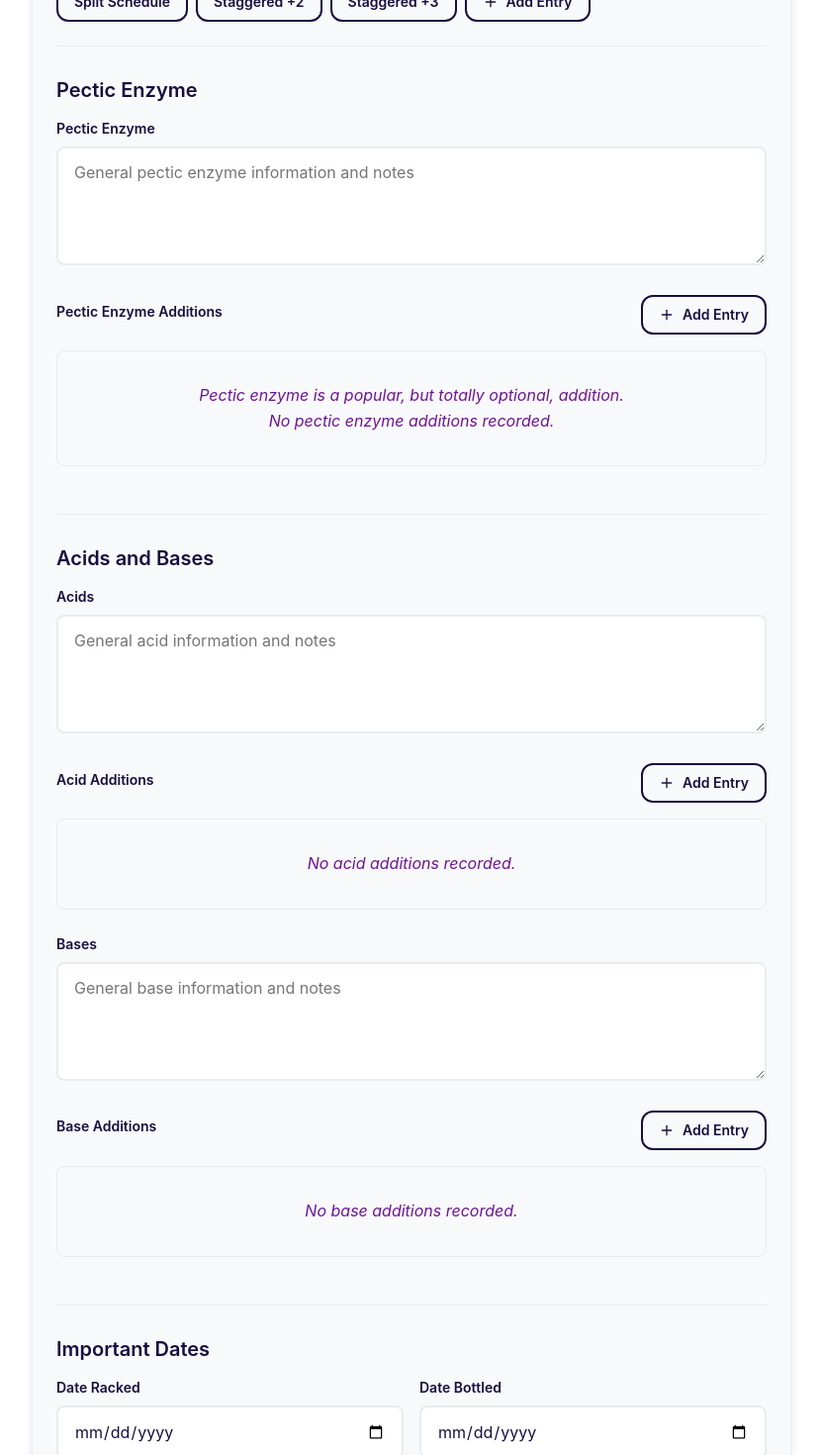
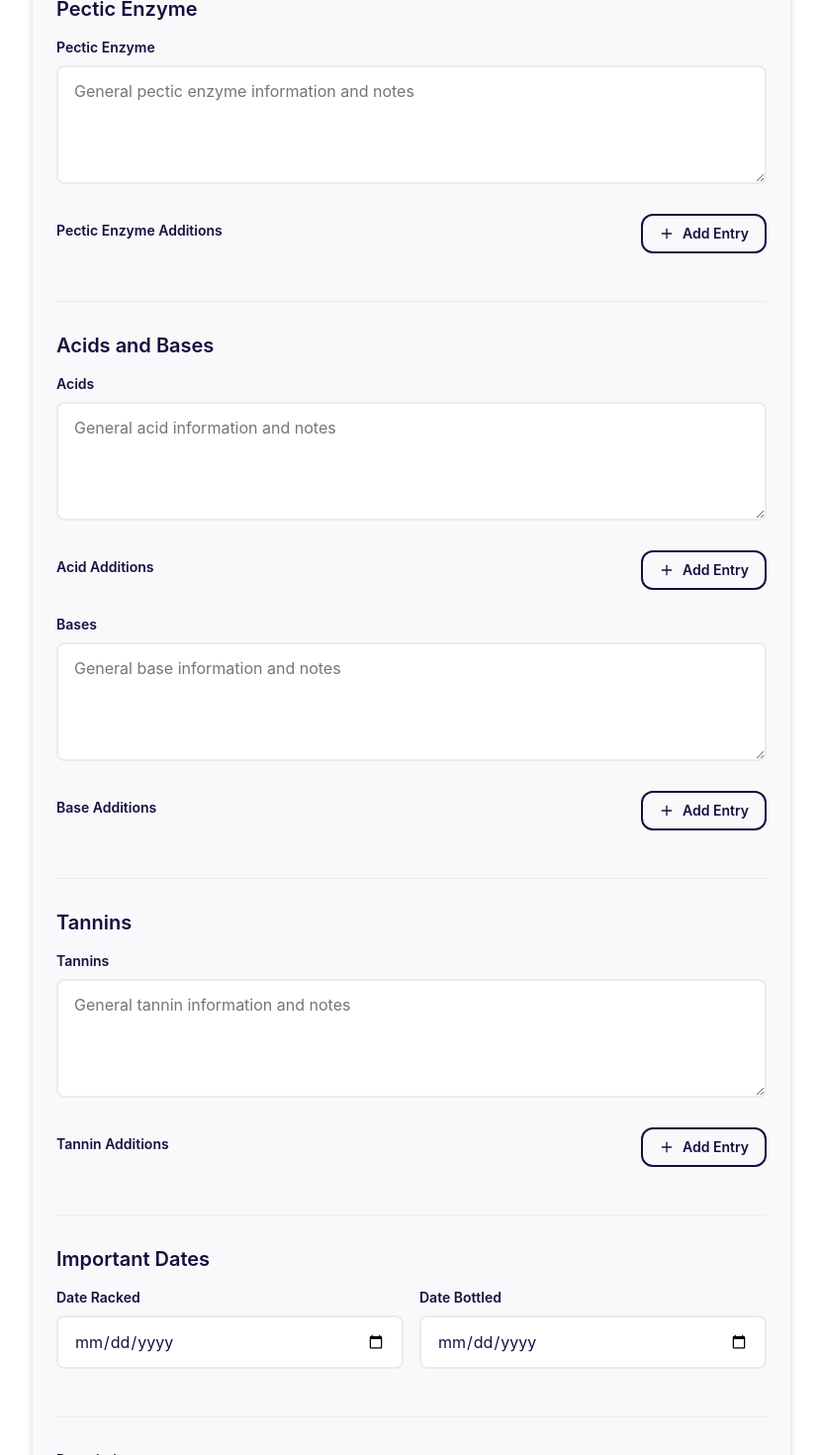
Before and after one commit to serengetijade/Brewniverse, a React (Vite) app in the folder brewniverse/: page /brewlogs/new in a window 1280 px wide. Shown: the part 2493-3963 px from the top of the page at 99% size, without its empty margins (224-1055 px from the left). Built offline with nearby package versions, Linux system fonts and the light colour scheme.

Commit message:
Add Tannins record.

```diff
--- a/brewniverse/src/components/BrewLogs/BrewLogForm.jsx
+++ b/brewniverse/src/components/BrewLogs/BrewLogForm.jsx
@@ -31,6 +31,7 @@ function BrewLogForm() {
     nutrients: '',
     pecticEnzyme: '',
     recipeId: '',
+    tannins: '',
     type: 'Mead',
     yeast: '',
   });
@@ -824,6 +825,37 @@ function BrewLogForm() {
     removeEvent(eventId);
   };
 
+  // Tannins functions
+  const addTanninsEntry = () => {
+    const newEntry = createEvent(
+      'Tannins',
+      'Tannins Added',
+      '',
+      new Date().toISOString().split('T')[0],
+      false,
+      false
+    );
+    addEvent(newEntry);
+  };
+
+  const getTanninsEntries = () => {
+    return getEventsByType('Tannins');
+  };
+
+  const updateTanninsEntry = (eventId, field, value) => {
+    const updates = {};
+    if (field === 'description') {
+      updates.description = value;
+    } else if (field === 'date') {
+      updates.date = value;
+    }
+    updateEvent(eventId, updates);
+  };
+
+  const removeTanninsEntry = (eventId) => {
+    removeEvent(eventId);
+  };
+
   return (
     <div className="brewlog-form">
       <div className="form-header">
@@ -1218,9 +1250,7 @@ function BrewLogForm() {
               </Button>
             </div>
 
-            {getAdditionalGravityReadings().length === 0 ? (
-              <p className="empty-message">No additional gravity readings recorded.</p>
-            ) : (
+            {getAdditionalGravityReadings().length > 0 && (
               <div className="compact-list">
                 {getAdditionalGravityReadings().map((reading) => (
                   <div key={reading.id} className="compact-item">
@@ -1277,7 +1307,7 @@ function BrewLogForm() {
             </div>
 
             {getYeastEntries().length === 0 ? (
-              <p className="empty-message">No yeast additions recorded.</p>
+              <p className="empty-message">Wild or cultured, record your yeast here. <br/>No yeast additions recorded.</p>
             ) : (
               <div className="compact-list">
                 {getYeastEntries().map((entry) => (
@@ -1452,9 +1482,7 @@ function BrewLogForm() {
               </Button>
             </div>
 
-            {getPecticEnzymeEntries().length === 0 ? (
-              <p className="empty-message">Pectic enzyme is a popular, but totally optional, addition.<br/>No pectic enzyme additions recorded.</p>
-            ) : (
+            {getPecticEnzymeEntries().length > 0 && (
               <div className="compact-list">
                 {getPecticEnzymeEntries().map((entry) => (
                   <div key={entry.id} className="compact-item">
@@ -1526,9 +1554,7 @@ function BrewLogForm() {
               </Button>
             </div>
 
-            {getAcidsEntries().length === 0 ? (
-              <p className="empty-message">No acid additions recorded.</p>
-            ) : (
+            {getAcidsEntries().length > 0 && (
               <div className="compact-list">
                 {getAcidsEntries().map((entry) => (
                   <div key={entry.id} className="compact-item">
@@ -1595,9 +1621,7 @@ function BrewLogForm() {
               </Button>
             </div>
 
-            {getBasesEntries().length === 0 ? (
-              <p className="empty-message">No base additions recorded.</p>
-            ) : (
+            {getBasesEntries().length > 0 && (
               <div className="compact-list">
                 {getBasesEntries().map((entry) => (
                   <div key={entry.id} className="compact-item">
@@ -1635,6 +1659,78 @@ function BrewLogForm() {
           </div>
         </div>
 
+        {/* Tannins */}
+        <div className="form-section">
+          <h3>Tannins</h3>
+
+          <div className="form-group">
+            <label htmlFor="tannins" className="form-label">
+              Tannins
+            </label>
+            <textarea
+              id="tannins"
+              name="tannins"
+              className="form-textarea"
+              value={formData.tannins}
+              onChange={handleChange}
+              placeholder="General tannin information and notes"
+              rows={3}
+            />
+          </div>
+
+          {/* Tannin Additions */}
+          <div className="form-group">
+            <div className="section-header">
+              <label className="form-label">Tannin Additions</label>
+              <Button
+                type="button"
+                variant="outline"
+                size="small"
+                onClick={addTanninsEntry}
+              >
+                <Plus size={16} />
+                Add Entry
+              </Button>
+            </div>
+
+            {getTanninsEntries().length > 0 && (
+              <div className="compact-list">
+                {getTanninsEntries().map((entry) => (
+                  <div key={entry.id} className="compact-item">
+                    <div className="form-group">
+                      <label className="form-label">Tannin Details</label>
+                      <input
+                        type="text"
+                        className="form-input"
+                        placeholder="Tannin type and amount"
+                        value={entry.description}
+                        onChange={(e) => updateTanninsEntry(entry.id, 'description', e.target.value)}
+                      />
+                    </div>
+                    <div className="form-group">
+                      <label className="form-label">Date</label>
+                      <input
+                        type="date"
+                        className="form-input"
+                        value={entry.date}
+                        onChange={(e) => updateTanninsEntry(entry.id, 'date', e.target.value)}
+                      />
+                    </div>
+                    <Button
+                      type="button"
+                      variant="ghost"
+                      size="small"
+                      onClick={() => removeTanninsEntry(entry.id)}
+                    >
+                      <Trash2 size={16} />
+                    </Button>
+                  </div>
+                ))}
+              </div>
+            )}
+          </div>
+        </div>
+
         {/* Important Dates */}
         <div className="form-section">
           <h3>Important Dates</h3>
```
